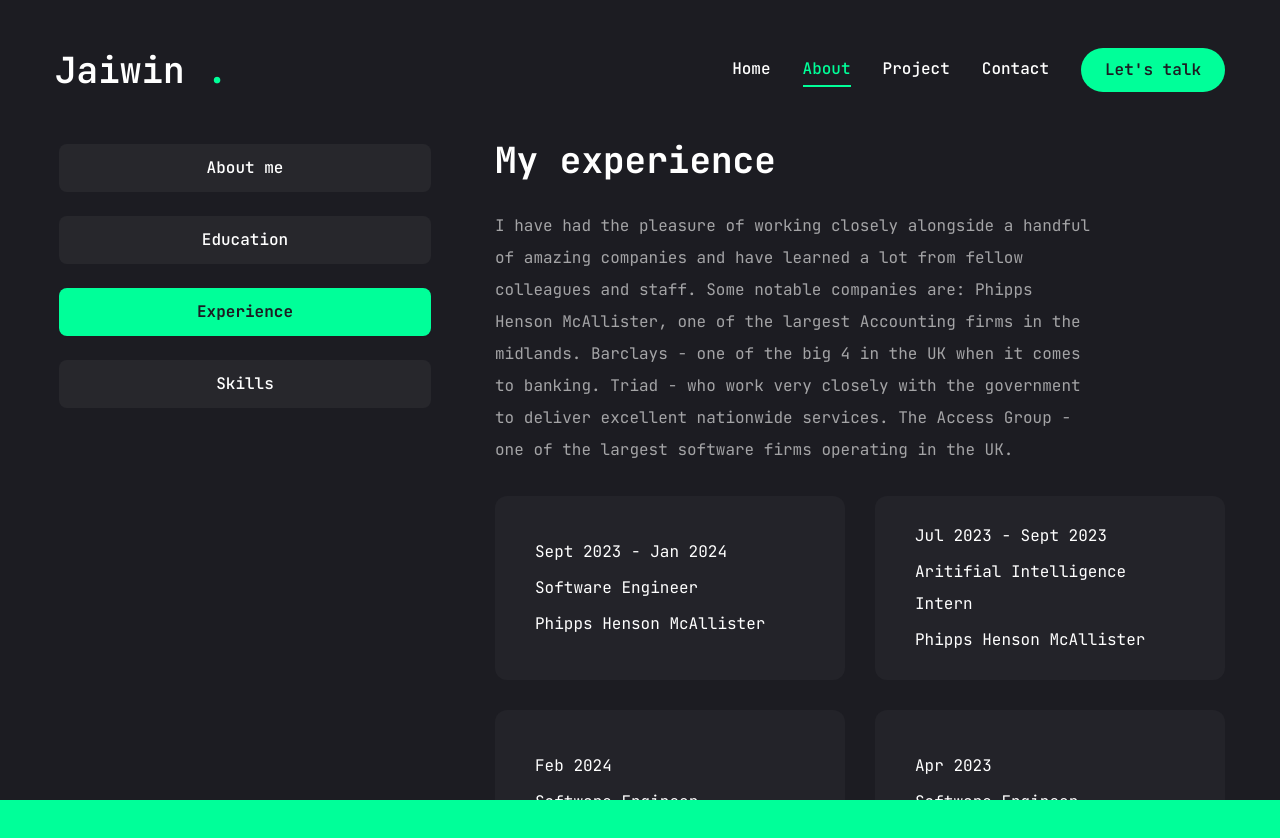
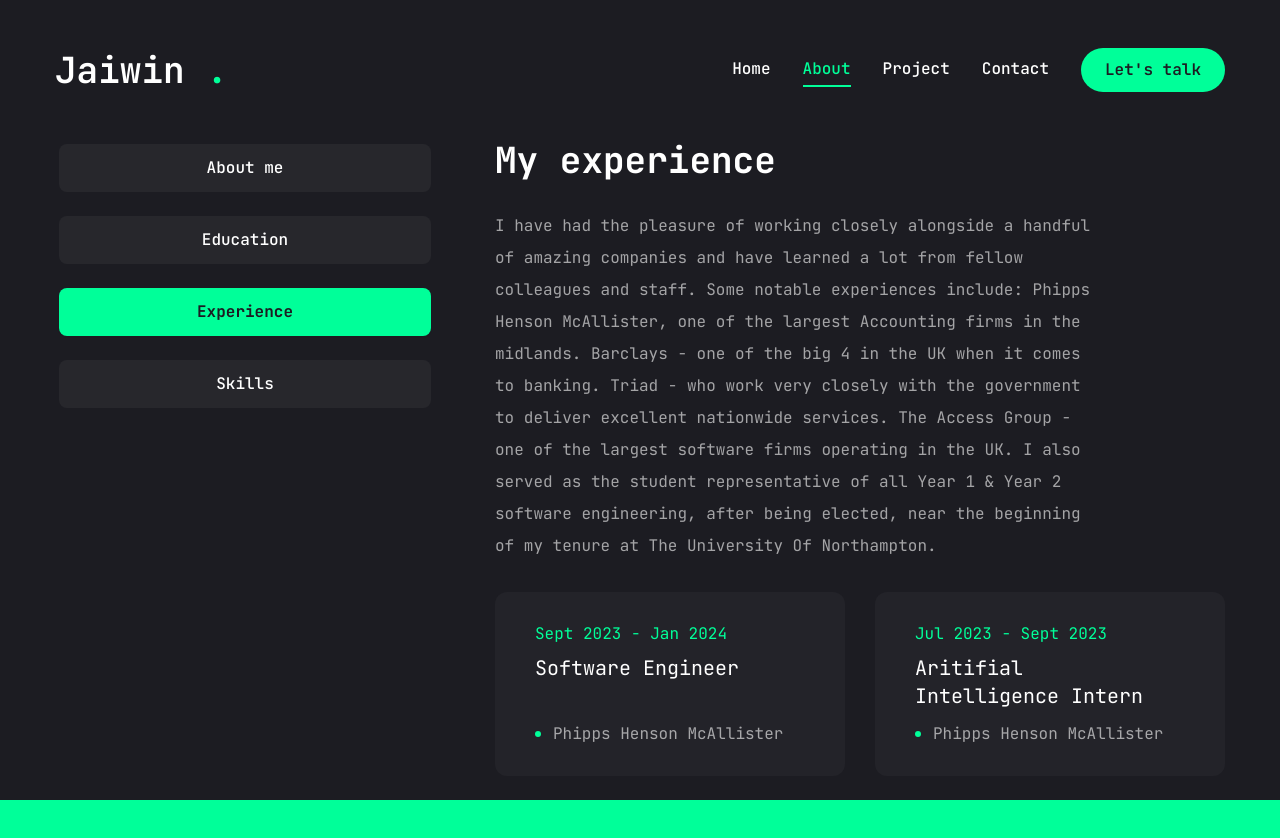
Before and after one commit to Jaiwin21/Portfolio, a Next.js app: page /about in a window 1280 px wide. Shown: the top 838 px of the page. Built offline with nearby package versions, Linux system fonts and the light colour scheme.

Commit message:
Finished experience tab

```diff
--- a/app/about/page.jsx
+++ b/app/about/page.jsx
@@ -44,7 +44,7 @@ const about = {
 const experience = {
   icon: "/resume/badge.svg",
   title: "My experience",
-  description: "I have had the pleasure of working closely alongside a handful of amazing companies and have learned a lot from fellow colleagues and staff. Some notable companies are: Phipps Henson McAllister, one of the largest Accounting firms in the midlands. Barclays - one of the big 4 in the UK when it comes to banking. Triad - who work very closely with the government to deliver excellent nationwide services. The Access Group - one of the largest software firms operating in the UK.",
+  description: "I have had the pleasure of working closely alongside a handful of amazing companies and have learned a lot from fellow colleagues and staff. Some notable experiences include: Phipps Henson McAllister, one of the largest Accounting firms in the midlands. Barclays - one of the big 4 in the UK when it comes to banking. Triad - who work very closely with the government to deliver excellent nationwide services. The Access Group - one of the largest software firms operating in the UK. I also served as the student representative of all Year 1 & Year 2 software engineering, after being elected, near the beginning of my tenure at The University Of Northampton.",
   items: [
 
     {
@@ -59,21 +59,21 @@ const experience = {
     },
     {
       company: "Triad",
-      Position: "Software Engineer",
+      Position: "Software Engineer Workshop",
       duration: "Feb 2024",
     },
     {
       company: "Barclays",
-      Position: "Software Engineer",
+      Position: "Software Engineer Workshop",
       duration: "Apr 2023",
     },
     {
       company: "The Access Group",
-      Position: "Software Engineer",
+      Position: "Software Engineer Workshop",
       duration: "Mar 2023",
     },
     {
-      company: "The University Of Northampton",
+      company: "UON",
       Position: "Student Representative",
       duration: "Oct 2019 - July 2021",
     }
@@ -183,14 +183,17 @@ const About = () => {
 
           <div className="min-h-[70vh] w-full">
 
+          {/* About me content */}
           <TabsContent value="about" className="w-full">
             about
           </TabsContent>
 
+          {/* Education Content */}
           <TabsContent value="education" className="w-full">
             education
           </TabsContent>
 
+          {/* Experience content */}
           <TabsContent value="experience" className="w-full">
             <div className=" flex flex-col gap-[30px] text-center xl:text-left">
               <h3 className="text-4xl font-bold">{experience.title}</h3>
@@ -202,11 +205,11 @@ const About = () => {
                     <li key={index}
                     className="bg-[#232329] h-[184px] py-6 px-10 rounded-xl flex flex-col justify-center items-center lg:items-start gap-1"
                     >
-                      <span>{item.duration}</span>
-                      <h3>{item.Position}</h3>
-                      <div>
-                        <span></span>
-                        <p>{item.company}</p>
+                      <span className="text-accent">{item.duration}</span>
+                      <h3 className="text-xl max-w-[260px] min-h-[60px] text-center lg:text-left">{item.Position}</h3>
+                      <div className="flex items-center gap-3">
+                        <span className="w-[6px] h-[6px] rounded-full bg-accent"></span>
+                        <p className="text-white/60">{item.company}</p>
                       </div>
                     </li>
                     );
@@ -217,6 +220,7 @@ const About = () => {
             </div>
           </TabsContent>
 
+          {/* Skills content */}
           <TabsContent value="skills" className="w-full">
             skills
           </TabsContent>
--- a/components/ui/scroll-area.jsx
+++ b/components/ui/scroll-area.jsx
@@ -32,7 +32,7 @@ const ScrollBar = React.forwardRef(({ className, orientation = "vertical", ...pr
       className
     )}
     {...props}>
-    <ScrollAreaPrimitive.ScrollAreaThumb className="relative flex-1 rounded-full bg-slate-200 dark:bg-slate-800" />
+    <ScrollAreaPrimitive.ScrollAreaThumb className="relative flex-1 rounded-full bg-accent dark:bg-slate-800" />
   </ScrollAreaPrimitive.ScrollAreaScrollbar>
 ))
 ScrollBar.displayName = ScrollAreaPrimitive.ScrollAreaScrollbar.displayName
```
